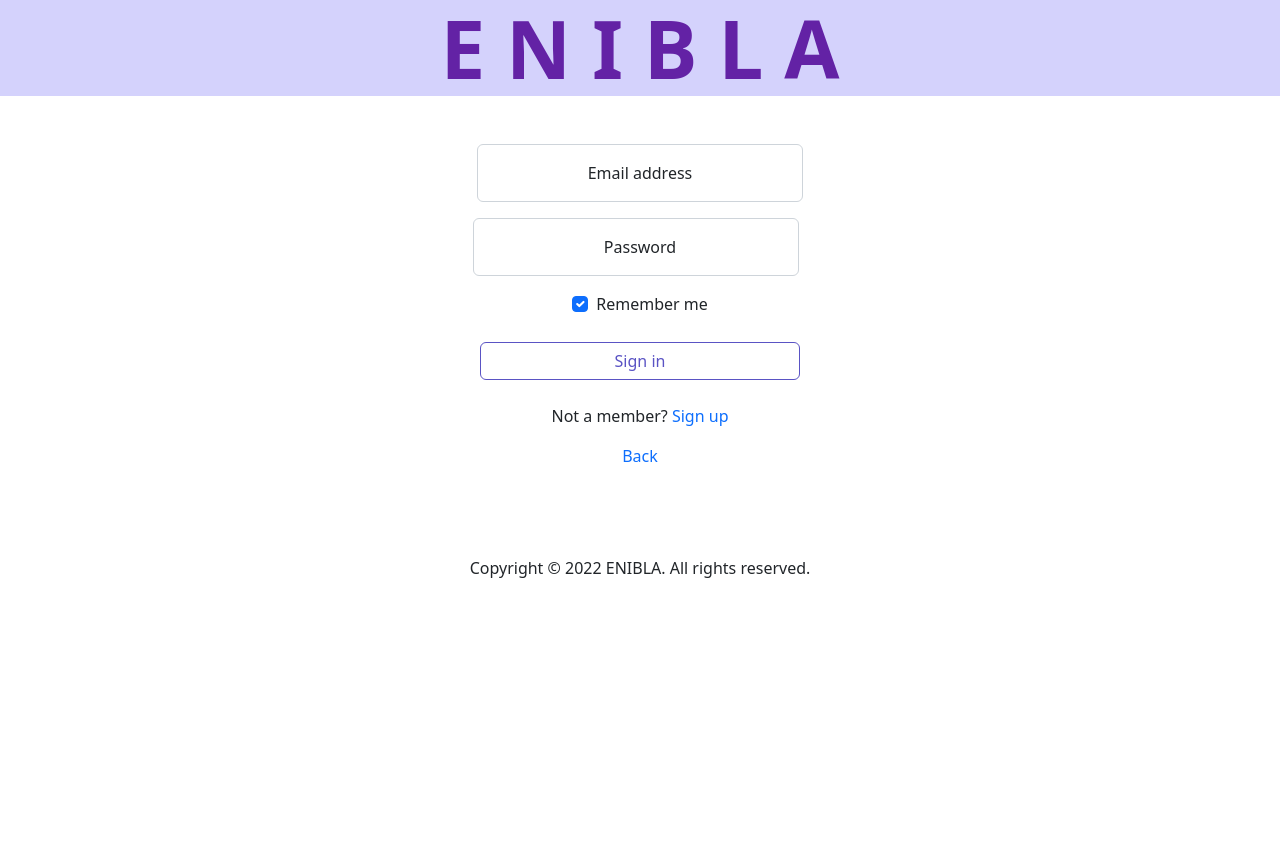
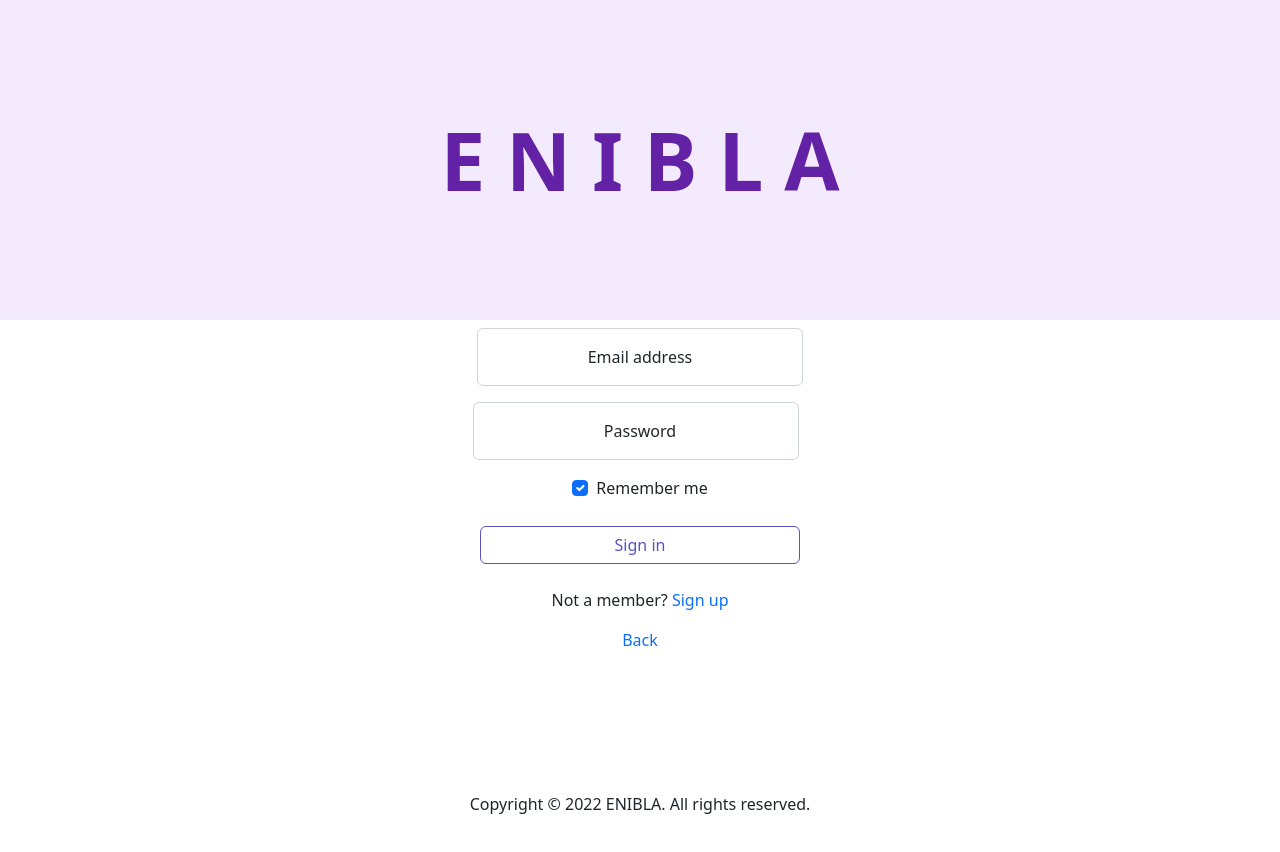
Before and after one commit to mike489/food_delivery_customer_side, a React (Create React App) app: page /#/sign-in in a window 1280 px wide. Shown: the top 852 px of the page. Before the commit the page ends 800 px from the top, so only its background shows below. Built offline with nearby package versions, Linux system fonts and the light colour scheme.

Commit message:
new change on the main Header

```diff
--- a/src/pages/sign-in/sign-in.jsx
+++ b/src/pages/sign-in/sign-in.jsx
@@ -5,8 +5,9 @@ import "./sign-in.scss";
 const SignIn = () => {
   return (
     <>
-      <div className=" mb-5 bg-light-slate text-center justify-content-around">
-        <span className=" display-1 mb-2 fw-bold " style={{ color: "#6322a5" }}>
+      <div className=" mb-1 bg-light-slate text-center justify-content-around ">
+        <span className=" display-1 mb-2 fw-bold " style={{ color: "#6322a5", backgroundColor:"#f4eafd" , height: "40vh", display: 'flex' ,alignItems: 'center',
+        justifyContent: 'center', }}>
           E N I B L A
         </span>
       </div>
@@ -73,7 +74,7 @@ const SignIn = () => {
         display: 'flex',
         alignItems: 'center',
         justifyContent: 'center',
-        height: '27vh',
+        height: '40vh',
 
       }}>
       <p>Copyright &copy; 2022 ENIBLA. All rights reserved. </p>
```
